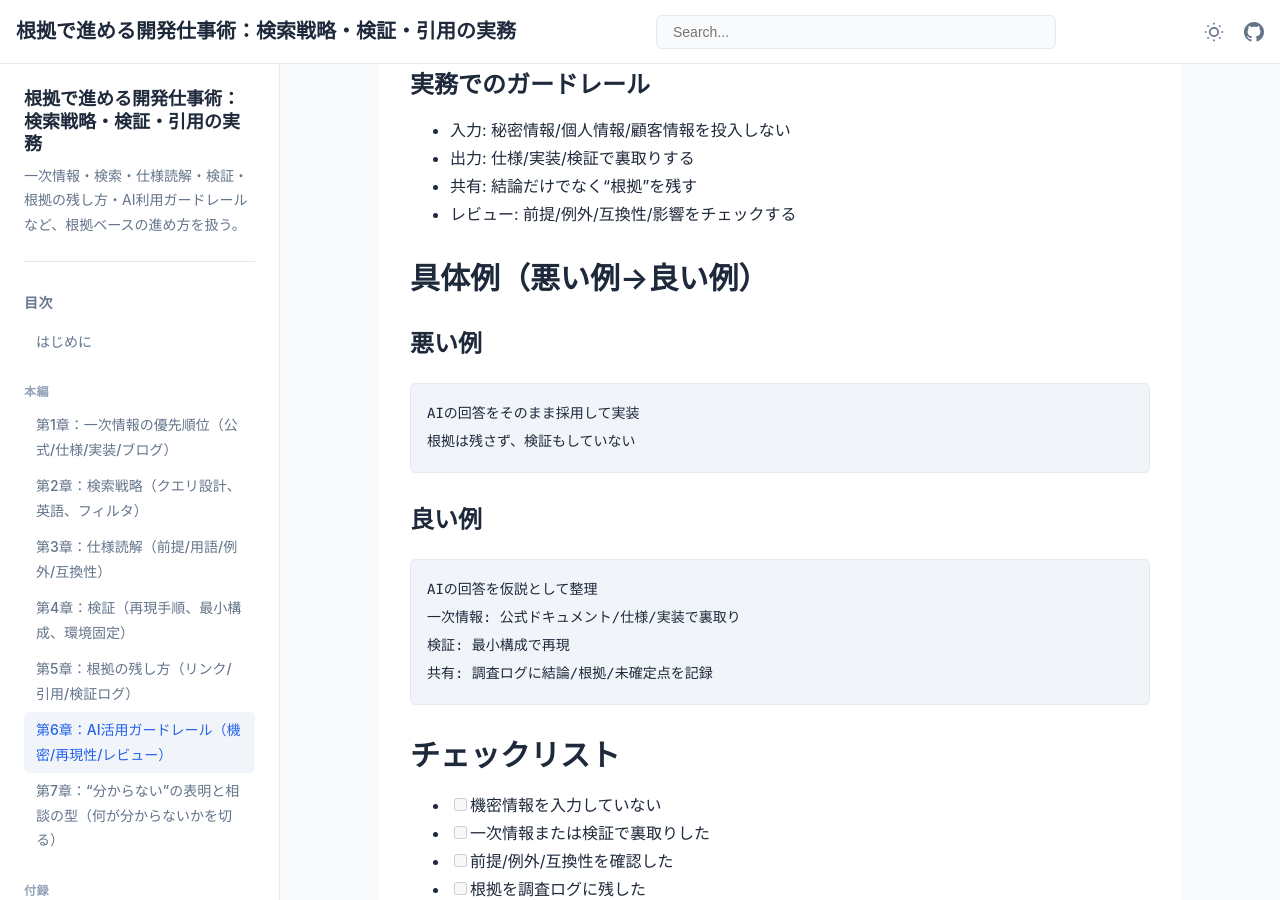
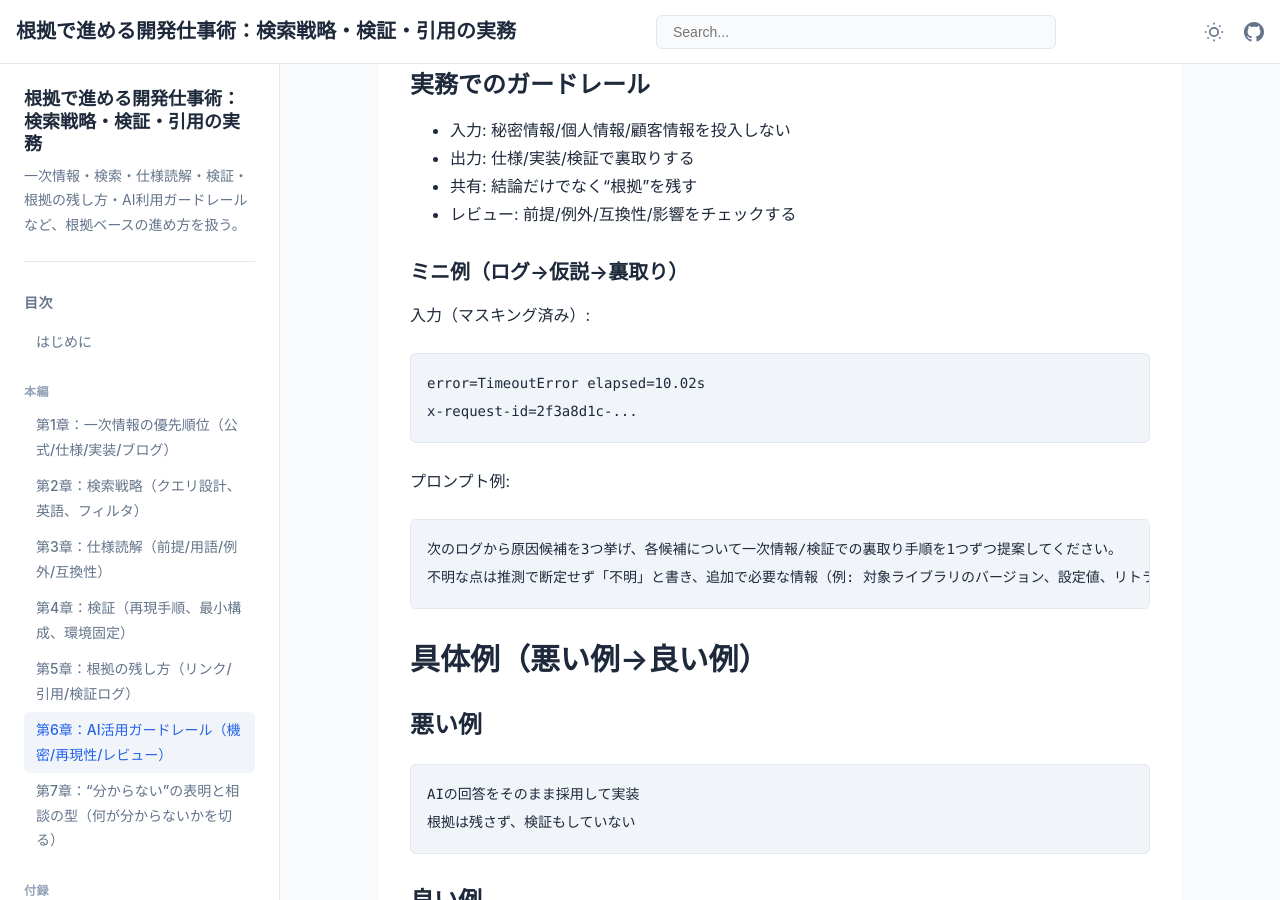
Before and after one commit to itdojp/evidence-based-engineering-book, a Jekyll site: the page built from docs/chapters/chapter-06/index.md, in a window 1280 px wide and 900 px high, scrolled down 665 px. Built offline with Jekyll 4.4.1, drawn with Linux system fonts in a browser that asks for light colours.

Commit message:
docs: 校正（表記統一とガードレール例の追記）

````diff
--- a/docs/chapters/chapter-06/index.md
+++ b/docs/chapters/chapter-06/index.md
@@ -27,6 +27,22 @@ AIは検索の代替ではなく、調査の加速装置として位置付ける
 - 出力: 仕様/実装/検証で裏取りする
 - 共有: 結論だけでなく“根拠”を残す
 - レビュー: 前提/例外/互換性/影響をチェックする
+
+#### ミニ例（ログ→仮説→裏取り）
+
+入力（マスキング済み）:
+
+```text
+error=TimeoutError elapsed=10.02s
+x-request-id=2f3a8d1c-...
+```
+
+プロンプト例:
+
+```text
+次のログから原因候補を3つ挙げ、各候補について一次情報/検証での裏取り手順を1つずつ提案してください。
+不明な点は推測で断定せず「不明」と書き、追加で必要な情報（例: 対象ライブラリのバージョン、設定値、リトライ有無）も列挙してください。
+```
 
 ## 具体例（悪い例→良い例）
 
````
Also changed, not shown: docs/appendices/case-studies/index.md (+1 -1 lines), docs/chapters/chapter-04/index.md (+2 -2 lines).
